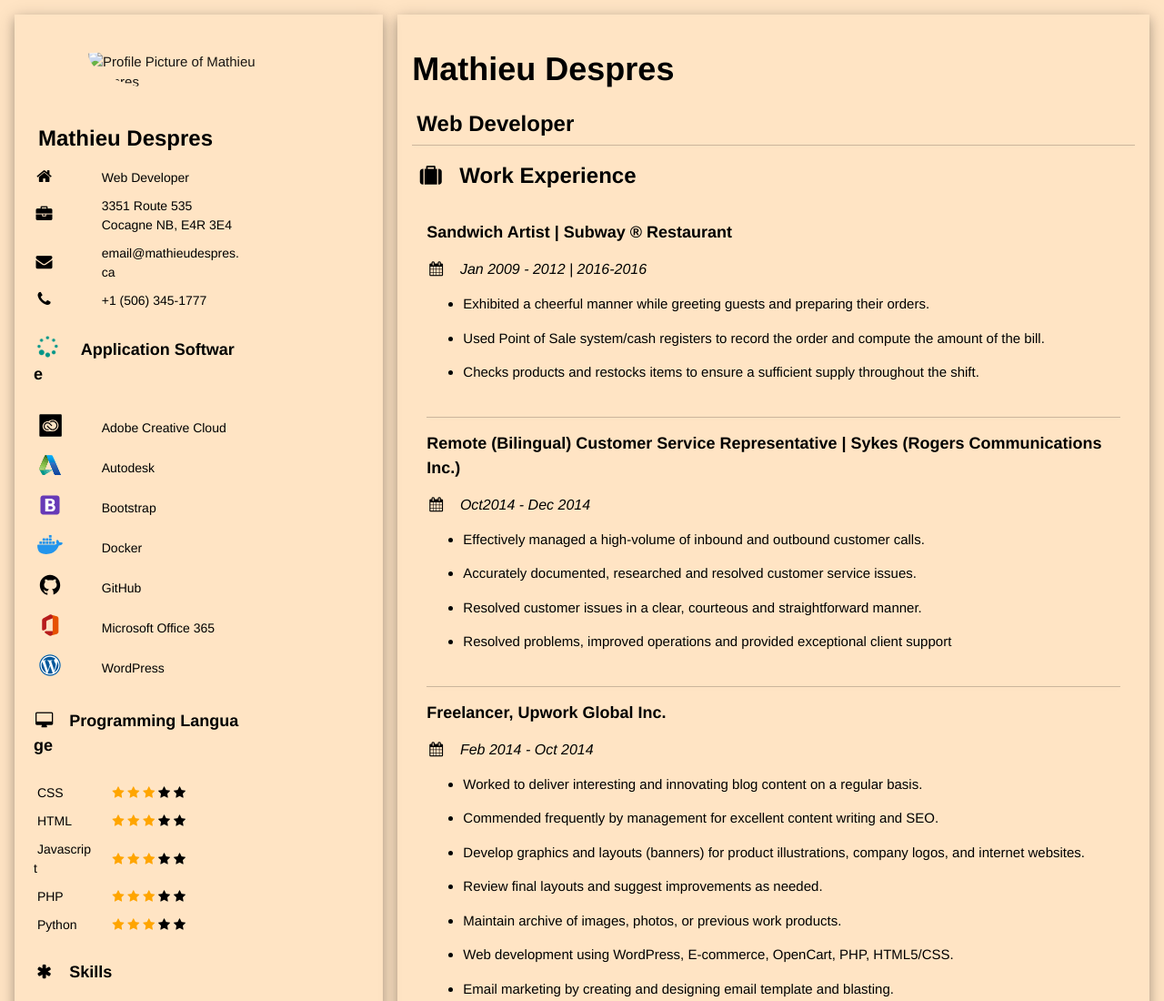
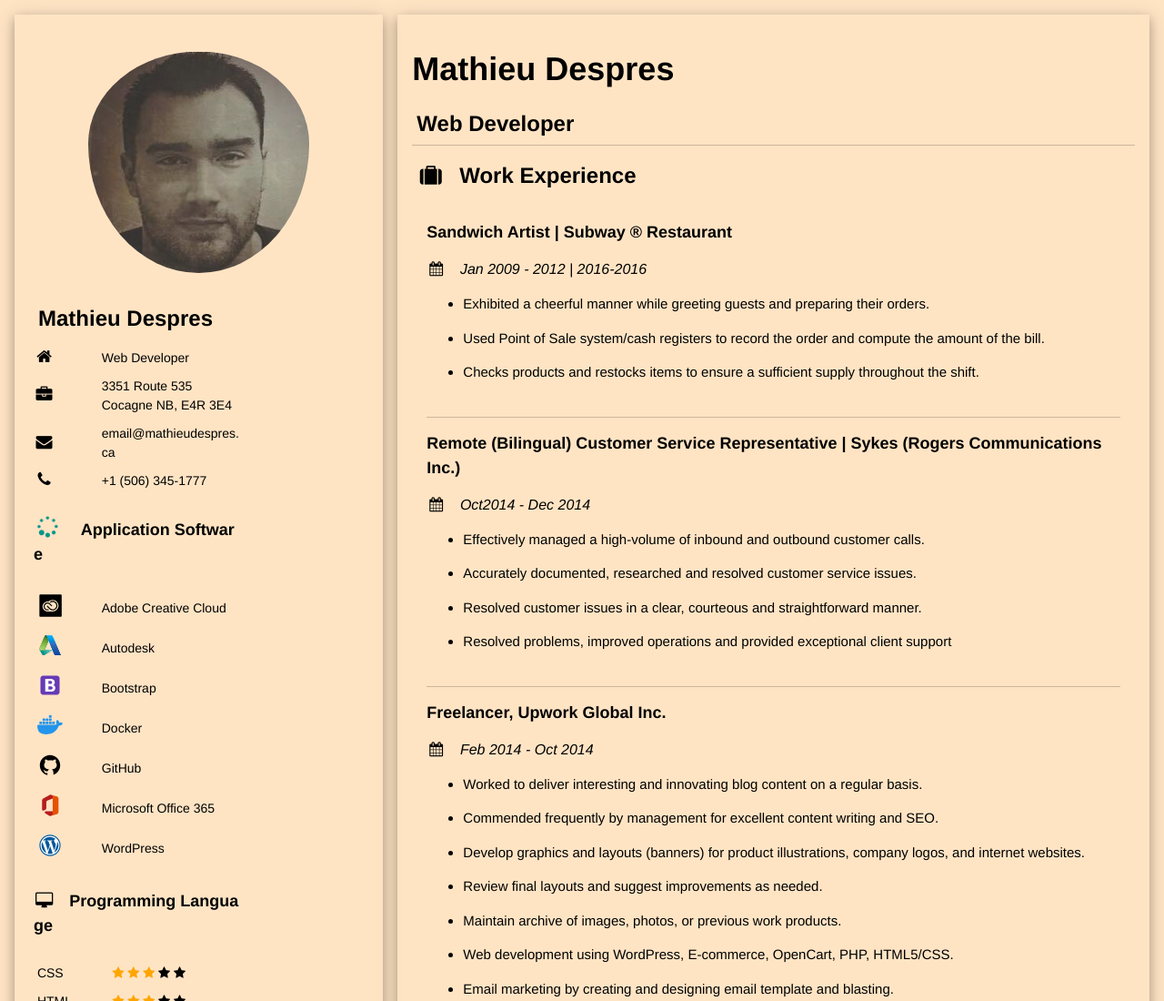
Before and after one commit to Mathieu-Despres/mattyd-resume, a plain HTML site: page index.html in a window 1280 px wide. Shown: the top 1100 px of the page at 91% size. Drawn offline with Linux system fonts and the light colour scheme; the site is published under a folder, as on GitHub Pages, so addresses that start at the root find nothing; a web font is replaced by a local one.

Commit message:
Update index.html

```diff
--- a/index.html
+++ b/index.html
@@ -55,7 +55,7 @@ img {
 </style>
 </head>
 <body>
-<img src="/assets/images/profilepicture.jfif" alt="Profile Picture of Mathieu Despres" style="width:60%;">
+<img src="./assets/images/profilepicture.jfif" alt="Profile Picture of Mathieu Despres" style="width:60%;">
 
 </body>
 
```
